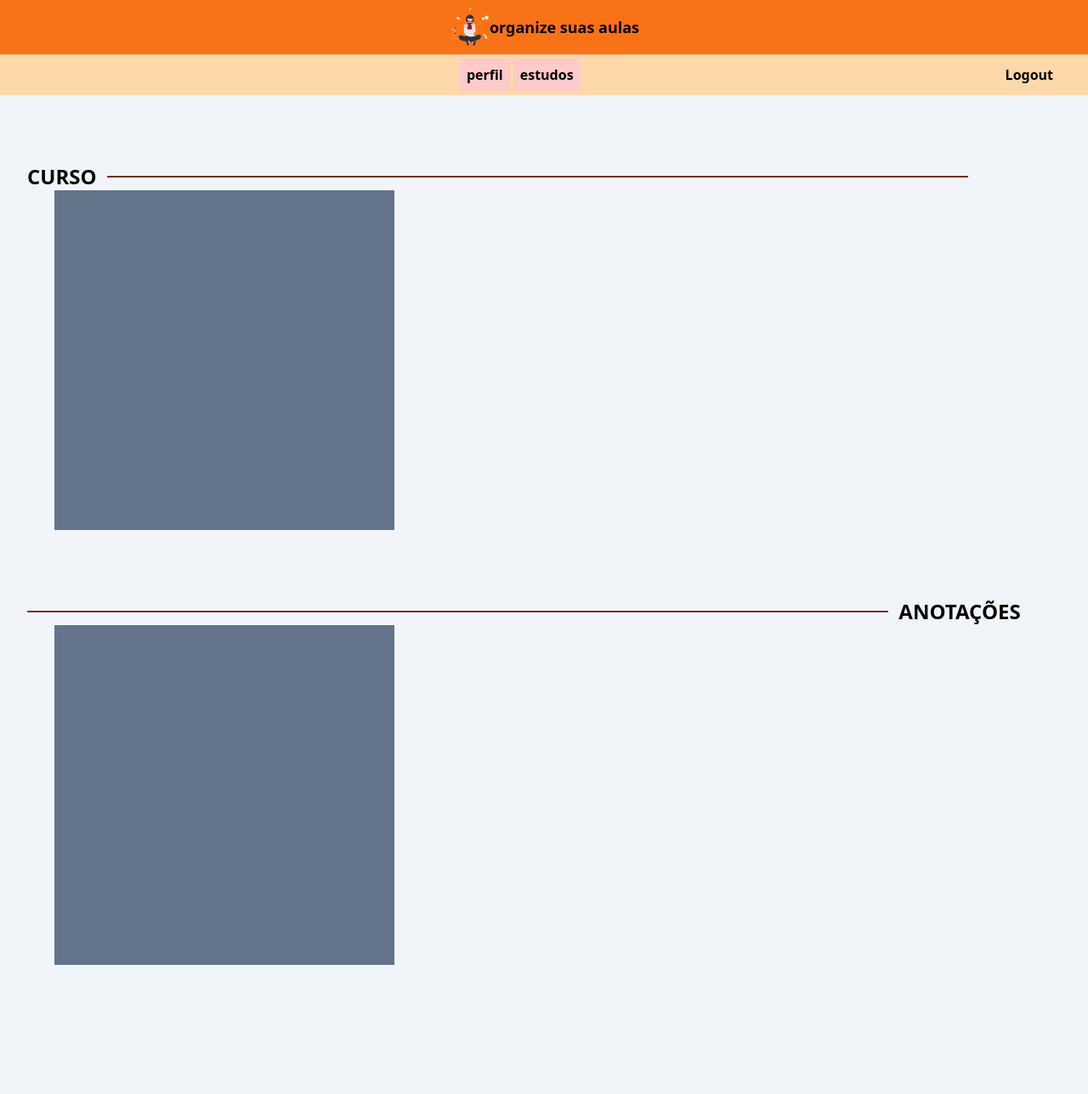
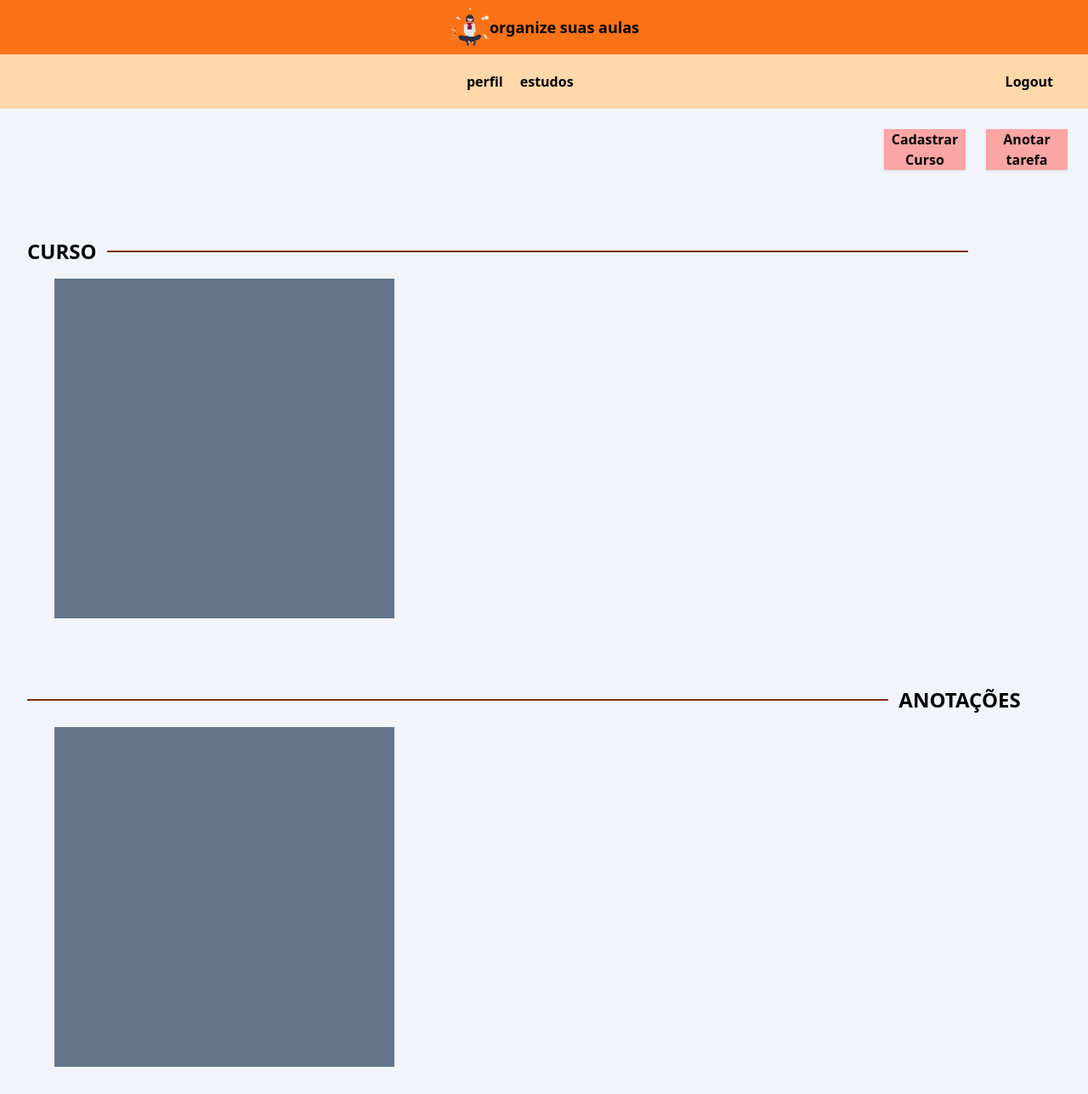
Before and after one commit to Greedwy-Blu/cadastre-seus-cursos, a React (Vite) app in the folder frontend/: page /app/study in a window 1280 px wide. Shown: the whole page at 85% size. Before the commit the page ends 1168 px from the top, so only its background shows below. Built offline with nearby package versions, Linux system fonts and the light colour scheme.

Commit message:
feat: atualização

```diff
--- a/frontend/src/App.tsx
+++ b/frontend/src/App.tsx
@@ -7,7 +7,7 @@
   return (
     <main >
 
-       <Header/>
+
       <Routers/>
 
     </main>
--- a/frontend/src/components/app/Header/index.tsx
+++ b/frontend/src/components/app/Header/index.tsx
@@ -1,21 +1,18 @@
 import { Link, Route } from "react-router-dom";
-import { Navigate } from "react-router-dom";
-import Study from "../study";
-import Profile from "../profile";
-
+import imgApp from '../../../assets/Learning-amico.svg'
 
 
 export function HeaderApp(){
   return(
     <section className="">
-      <div className="flex justify-center  w-full h-12 bg-orange-200">
+      <div className="flex justify-center  w-full h-16 bg-orange-200">
         <div className="flex ">
         <ul className="flex  items-center space-x-1  font-bold">
         <Link to="/app/profile">
-          <li><a className="bg-red-200 h-10 w-11 p-2  hover:bg-red-500" >perfil</a></li>
+          <li><a className="border-b-2 border-transparent h-10 w-11 p-2  hover:border-red-500" >perfil</a></li>
           </Link>
           <Link to="/app/study" >
-          <li><a className="bg-red-200 h-10 w-11 p-2  hover:bg-red-500" >estudos</a></li>
+          <li><a className="border-b-2 border-transparent h-10 w-11 p-2  hover:border-red-500" >estudos</a></li>
           </Link>
         </ul>
         </div>
@@ -28,6 +25,16 @@
 
 
       </div>
+      <div className="flex justify-center items-center">
+
+        <img src={imgApp} alt="" className="w-[500px]"/>
+        <p className=" font-bold">
+          <a className="flex items-center  text-2xl">BEM-VINDO</a>
+          <a className="text-xl  ml-4">começe a organizar a seus estudos! </a>
+
+          </p>
+
+      </div>
     </section>
   )
 }
--- a/frontend/src/components/app/profile/index.tsx
+++ b/frontend/src/components/app/profile/index.tsx
@@ -5,14 +5,14 @@
 export default function Profile(){
   return(
     <section>
-        <div className="flex justify-center  w-full h-12 bg-orange-200">
+        <div className="flex justify-center  w-full h-16 bg-orange-200">
         <div className="flex ">
         <ul className="flex  items-center space-x-1  font-bold">
         <Link to="/app/profile">
-          <li><a className="bg-red-200 h-10 w-11 p-2  hover:bg-red-500" >perfil</a></li>
+          <li><a className="border-b-2 border-transparent h-10 w-11 p-2  hover:border-red-500 " >perfil</a></li>
           </Link>
           <Link to="/app/study" >
-          <li><a className="bg-red-200 h-10 w-11 p-2  hover:bg-red-500" >estudos</a></li>
+          <li><a className="border-b-2 border-transparent h-10 w-11 p-2  hover:border-red-500 " >estudos</a></li>
           </Link>
         </ul>
         </div>
--- a/frontend/src/components/app/study/index.tsx
+++ b/frontend/src/components/app/study/index.tsx
@@ -3,19 +3,19 @@
 export default function Study() {
   return (
     <section>
-      <div className="flex justify-center  w-full h-12 bg-orange-200">
+      <div className="flex justify-center  w-full h-16 bg-orange-200">
         <div className="flex ">
           <ul className="flex  items-center space-x-1  font-bold">
             <Link to="/app/profile">
               <li>
-                <a className="bg-red-200 h-10 w-11 p-2  hover:bg-red-500">
+                <a className=" border-b-2 border-transparent h-10 w-11 p-2  hover:border-red-500">
                   perfil
                 </a>
               </li>
             </Link>
             <Link to="/app/study">
               <li>
-                <a className="bg-red-200 h-10 w-11 p-2  hover:bg-red-500">
+                <a className="border-b-2 border-transparent h-10 w-11 p-2  hover:border-red-500 ">
                   estudos
                 </a>
               </li>
@@ -32,6 +32,14 @@
         </div>
       </div>
 
+      <div className="flex justify-end m-6 space-x-6 items-center">
+
+       <p className="font-bold h-12 w-24  text-center  bg-red-300 hover:bg-red-400 shadow"> <a>Cadastrar Curso</a></p>
+        <p className="font-bold h-12 w-24  text-center  bg-red-300  hover:bg-red-400 shadow"><a>Anotar tarefa</a></p>
+
+      </div>
+
+
       <div className="mt-20 m-8">
         <div className="flex items-center space-x-3 font-bold">
           <p>
@@ -39,7 +47,7 @@
           </p>
           <p className="border-t-2 w-5/6  border-orange-900"></p>
         </div>
-        <div className="h-full">
+        <div className="h-full mt-4">
           <div className="grid grid-cols-3 gap-4  ">
             <div className=" bg-slate-500 mx-8  h-[400px] w-[400px]">
               <div id="curso"></div>
@@ -61,7 +69,7 @@
           </p>
         </div>
 
-        <div className="h-full">
+        <div className="h-full mt-4">
           <div className="grid grid-cols-3 gap-4  ">
             <div className=" bg-slate-500 mx-8  h-[400px] w-[400px]">
               <div id="title"></div>
--- a/frontend/src/components/home/index.tsx
+++ b/frontend/src/components/home/index.tsx
@@ -1,8 +1,11 @@
 import { Link } from 'react-router-dom'
 import imgHome from '../../assets/undraw_knowledge_re_5v9l.svg'
+import Header from '../Header'
 export default function HomePage(){
 return(
   <section className='md:grid md:justify-items-center md:w-[900px] md:h-[500px]'>
+
+
     <div className='md:flex md:items-center md:translate-x-28'>
 
     <div className=''>
--- a/frontend/src/router.tsx
+++ b/frontend/src/router.tsx
@@ -1,40 +1,37 @@
-import { BrowserRouter, Routes, Route, MemoryRouter } from 'react-router-dom';
-import HomePage from './components/home';
-import Login from './components/login';
-import Register from './components/register';
-import Error from './components/Error';
-import Study from './components/app/study';
-import Profile from './components/app/profile';
-import { HeaderApp } from './components/app/Header';
+import { BrowserRouter, Routes, Route, MemoryRouter } from "react-router-dom";
+import HomePage from "./components/home";
+import Login from "./components/login";
+import Register from "./components/register";
+import Error from "./components/Error";
+import Study from "./components/app/study";
+import Profile from "./components/app/profile";
+import { HeaderApp } from "./components/app/Header";
+import Header from "./components/Header";
 
+export default function Routers() {
+  return (
+    <BrowserRouter>
+   <Header />
+      <Routes>
 
+        <Route path="/" element={<HomePage />} />
 
-export default function  Routers(){
-  return(
-    <BrowserRouter>
+        <Route path="Home/login" element={<Login />} />
 
-                <Routes>
+        <Route path="Home/register" element={<Register />} />
 
-                    <Route path="/" element={<HomePage/>}/>
-                    <Route path="Home/login" element={<Login/>}/>
+        <Route path="*" element={<Error />} />
+        <Route path="/app" element={<HeaderApp />}></Route>
+        <Route path="/app/study" element={<Study />} />
+        <Route path="/app/profile" element={<Profile />} />
 
-                    <Route path="Home/register" element={<Register/>}/>
-                    <Route path='*' element={<Error/>} />
-                    <Route path="/app" element={<HeaderApp/>}></Route>
-<Route path="/app/study" element={<Study/>}/>
-<Route path="/app/profile" element={<Profile/>}/>
+        <Route path="*" element={<Error />} />
 
-
-
-
-
-
-               </Routes>
-
+      </Routes>
 
 
 
 
     </BrowserRouter>
-  )
+  );
 }
```
Also changed, not shown: frontend/src/assets/Learning-amico.svg (added).
